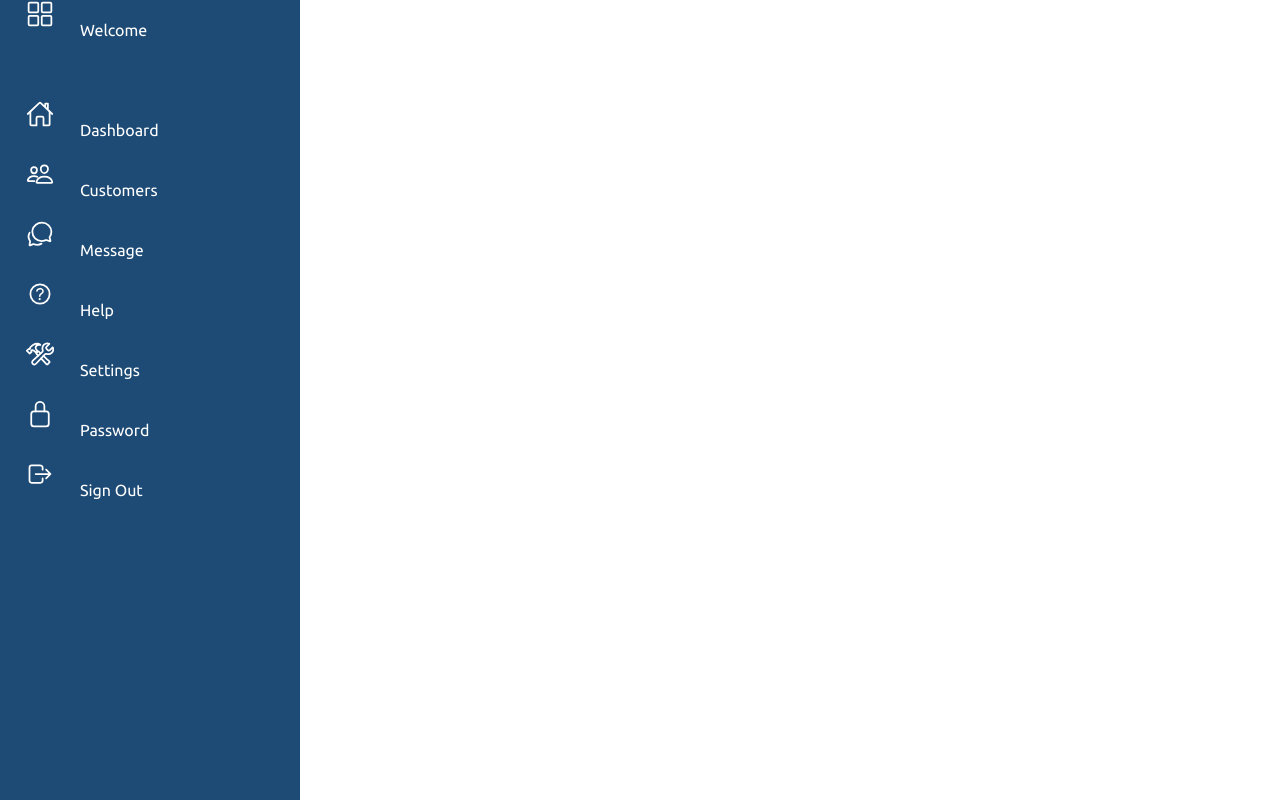
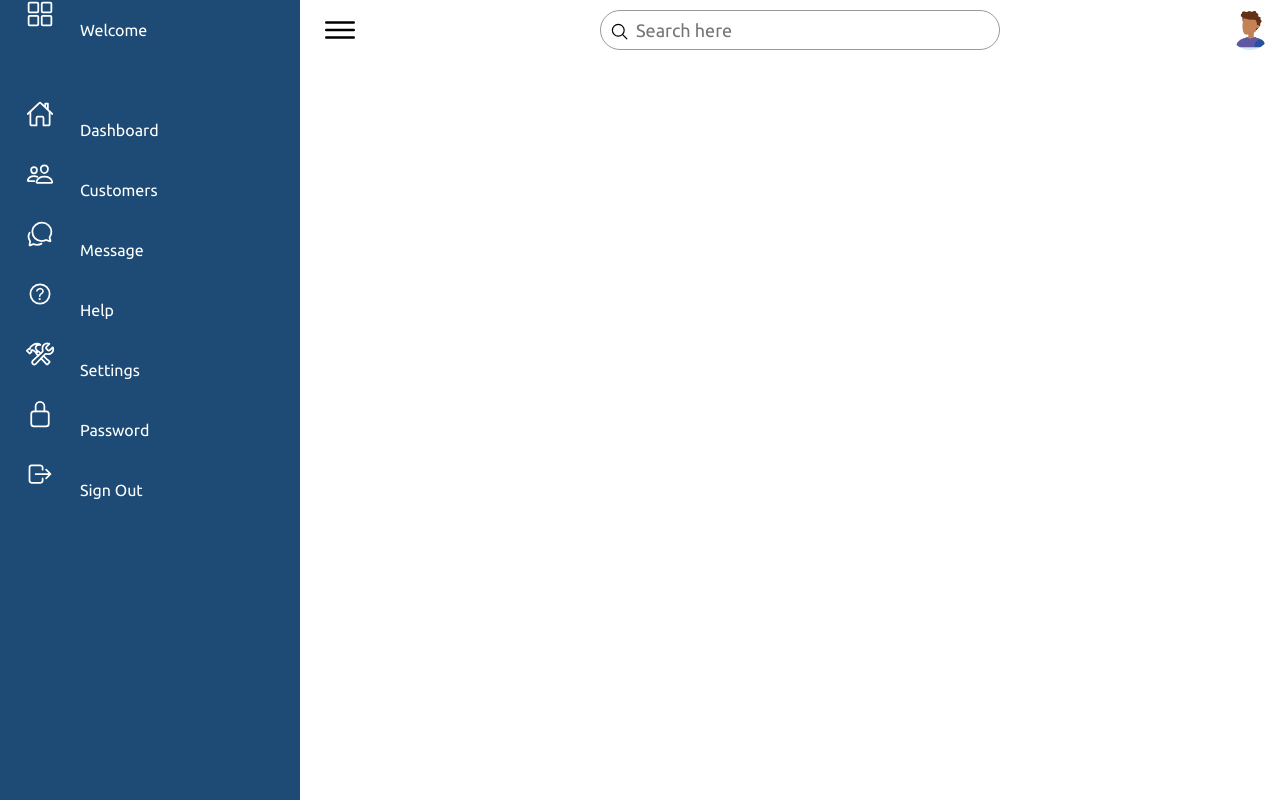
Before and after one commit to rayekov/mon-Dashboard, a plain HTML site: page index.html in a window 1280 px wide. Drawn offline with nearby package versions, Linux system fonts and the light colour scheme.

Commit message:
animation
toogle menu and search bar

```diff
--- a/index.html
+++ b/index.html
@@ -60,8 +60,51 @@
                 </li>
             </ul>
         </div>
+
+
+<!-- main content-->
+<div class="main">
+    <div class="topbar">
+        <div class="toggle">
+            <ion-icon name="menu-outline"></ion-icon>
+        </div>
+        <!-- search -->
+        <div class="search">
+            <label for="">
+                <input type="text" placeholder="Search here">
+                <ion-icon name="search-outline"></ion-icon>
+            </label>
+        </div>
+        <!-- user -->
+        <div class="user">
+            <img src="user.jpg" alt="rayekov">
+        </div>
     </div>
-    <script type="module" src="https://unpkg.com/ionicons@5.5.2/dist/ionicons/ionicons.esm.js"></script>
+</div>
+    </div>
+
+<script type="module" src="https://unpkg.com/ionicons@5.5.2/dist/ionicons/ionicons.esm.js"></script>
 <script nomodule src="https://unpkg.com/ionicons@5.5.2/dist/ionicons/ionicons.js"></script>
+
+<script>
+    // toogle menu
+    let toggle = document.querySelector('.toggle');
+    let navigation = document.querySelector('.navigation');
+    let main = document.querySelector('.main');
+
+    toggle.onclick=function(){
+        navigation.classList.toggle('active');
+        main.classList.toggle('active');
+    }
+    //add hovered class in selected div
+    let list= document.querySelectorAll('.navigation li');
+    function activeLink(){
+        list.forEach((item) => item.classList.remove('hovered'));
+        this.classList.add('hovered');
+    }
+    list.forEach((item) =>
+    item.addEventListener('mouseover',activeLink));
+
+</script>
 </body>
 </html>
--- a/style.css
+++ b/style.css
@@ -29,6 +29,9 @@ body{
     transition: 0.5s;
     overflow: hidden;
 }
+.navigation.active{
+    width: 60px;
+}
 .navigation ul{
     position: absolute;
     top: 0;
@@ -42,7 +45,7 @@ body{
     border-top-left-radius: 30px;
     border-bottom-left-radius: 30px;
 }
-.navigation ul li:hover{
+.navigation ul li:hover,.navigation ul li.hovered{
     background: var(--white);
 }
 .navigation ul li:nth-child(1){
@@ -57,7 +60,7 @@ body{
     text-decoration: none;
     color: var(--white);
 }
-.navigation ul li:hover a{
+.navigation ul li:hover a,.navigation ul li.hovered a{
     color: var(--blue);
 }
 .navigation ul li a .icon{
@@ -80,3 +83,102 @@ body{
     text-align: start;
     white-space: nowrap;
 }
+.navigation ul li:hover a::before,.navigation ul li.hovered a::before{
+    content: '';
+    position: absolute;
+    right: 0;
+    top: -50px;
+    width: 50px;
+    height: 50px;
+    background: var(--white);
+    border-radius: 50%;
+    box-shadow:  35px 35px 0 10px var(--white);
+    pointer-events: none;
+}
+.navigation ul li:hover a::after,.navigation ul li.hovered a::after{
+    content: '';
+    position: absolute;
+    right: 0;
+    bottom: -50px;
+    width: 50px;
+    height: 50px;
+    background: var(--white);
+    border-radius: 50%;
+    box-shadow:  35px 35px 0 10px var(--white);
+    pointer-events: none;
+}
+
+/*main*/
+.main{
+    position: absolute;
+    width: calc(100% - 300px );
+    left: 300px;
+    min-height: 100vh;
+    background: var(--white);
+    transition: 0.5s;
+
+}
+.main.active{
+    width: calc(100% - 80px );
+    left: 80px;
+}
+.topbar{
+    width: 100%;
+    height: 60px;
+    display: flex;
+    justify-content: space-between;
+    align-items: center;
+    padding: 0 10px;
+}
+.toggle{
+     position: relative;
+     width: 60px;
+     height: 60px;
+     display: flex;
+     justify-content: center;
+     align-items: center;
+     font-size: 2.5em;
+     cursor: pointer;
+}
+.search {
+    position: relative;
+    width: 400px;
+    margin: 0 10px;
+}
+.search label{
+    position: relative;
+    width: 100%;
+}
+.search label input{
+    width: 100%;
+    height: 40px;
+    border-radius: 40px;
+    padding: 5px 20px;
+    padding-left: 35px;
+    font-size: 18px;
+    outline: none;
+    border: 1px solid var(--black2);
+}
+.search label ion-icon{
+    position: absolute;
+    top: 0;
+    left: 10px;
+    font-size: 1.2em;
+}
+.user{
+    position: relative;
+    min-width: 40px;
+    height: 40px;
+    border-radius: 50%;
+    overflow: hidden;
+    cursor: pointer;
+}
+
+.user img{
+    position: absolute;
+    top: 0;
+    left: 0;
+    width: 100%;
+    height: 100%;
+    object-fit: cover;
+}
```
Also changed, not shown: user.jpg (added).
